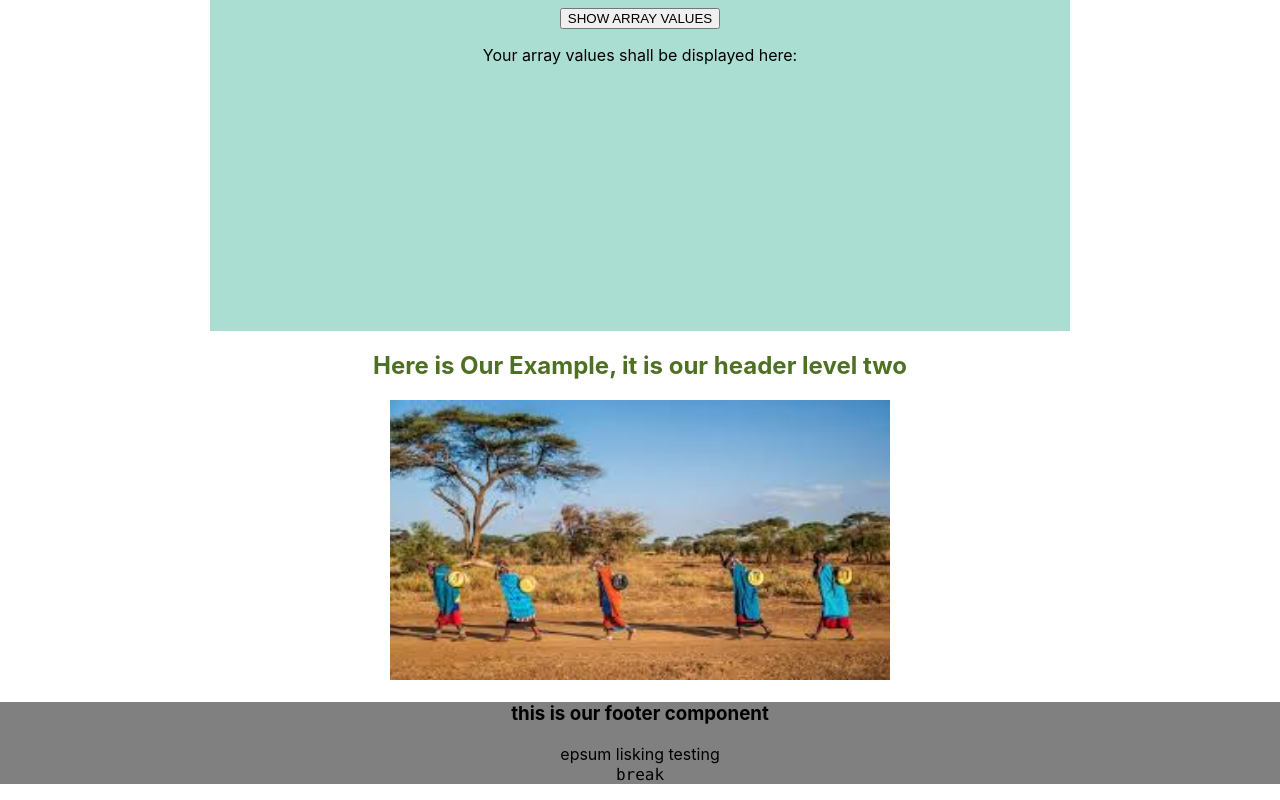
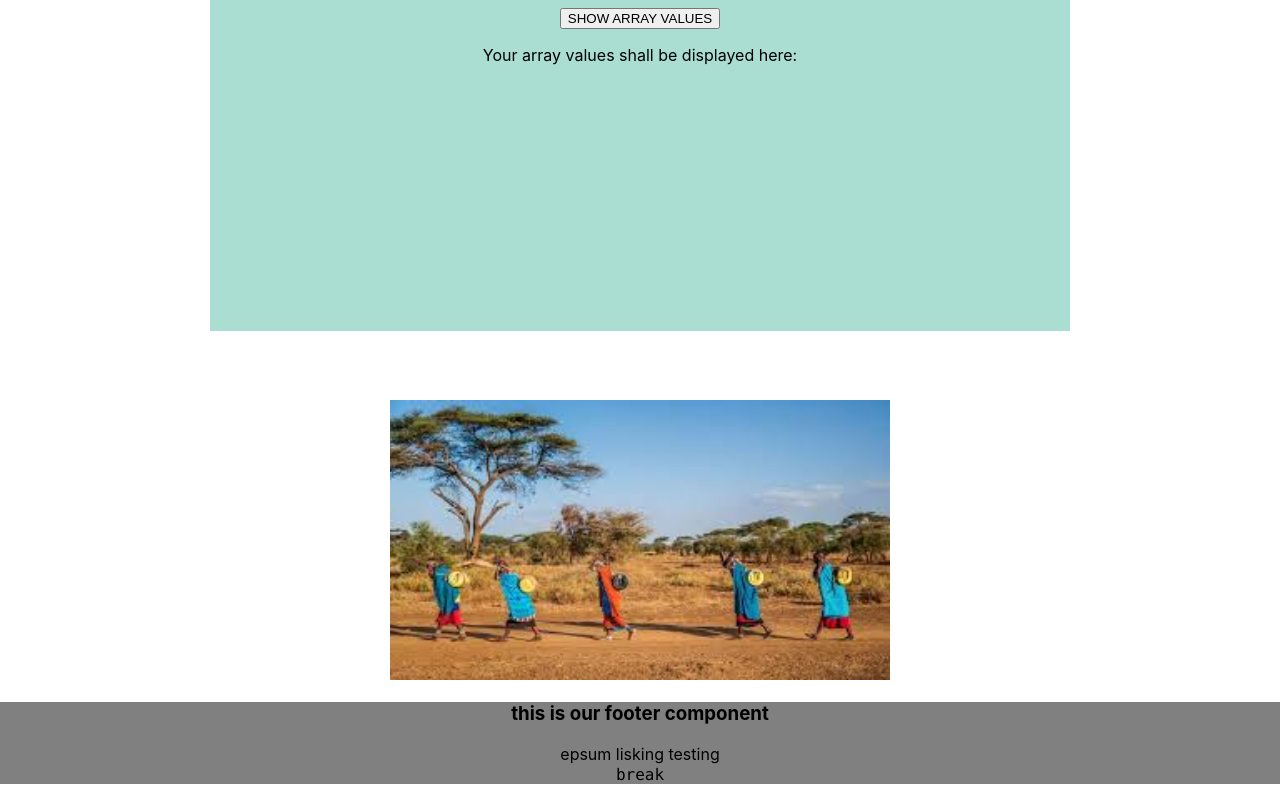
Before and after one commit to AgolaDeveloper/BasicReact, a React (Create React App) app: page / in a window 1280 px wide. Shown: the part 707-1507 px from the top of the page. Built offline with nearby package versions, Linux system fonts and the light colour scheme.

Commit message:
footer colorChange

```diff
--- a/src/component/Example.css
+++ b/src/component/Example.css
@@ -1,5 +1,5 @@
 h2{
-    color: rgb(78, 112, 34);
+    color: white;
 }
 
 
```
